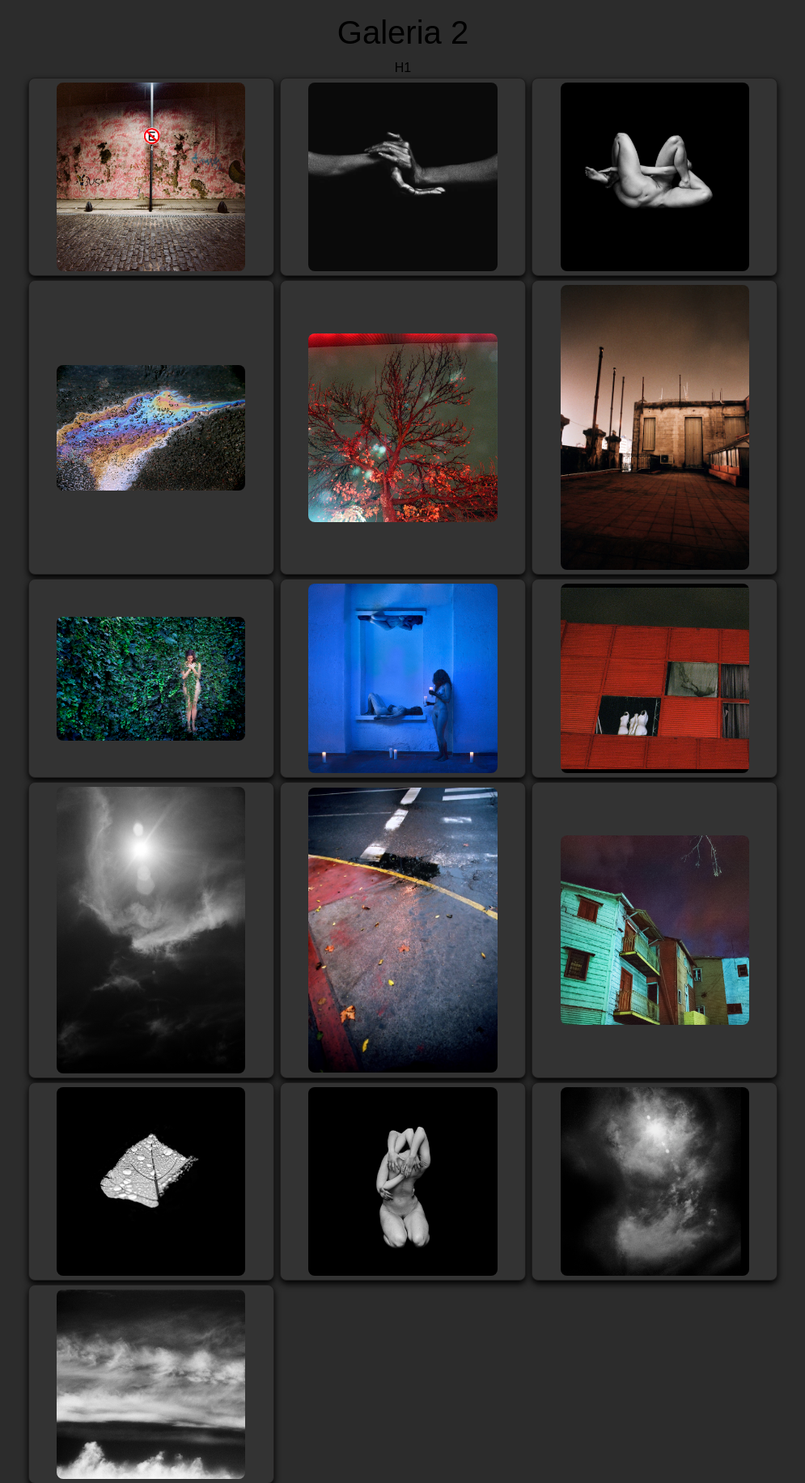
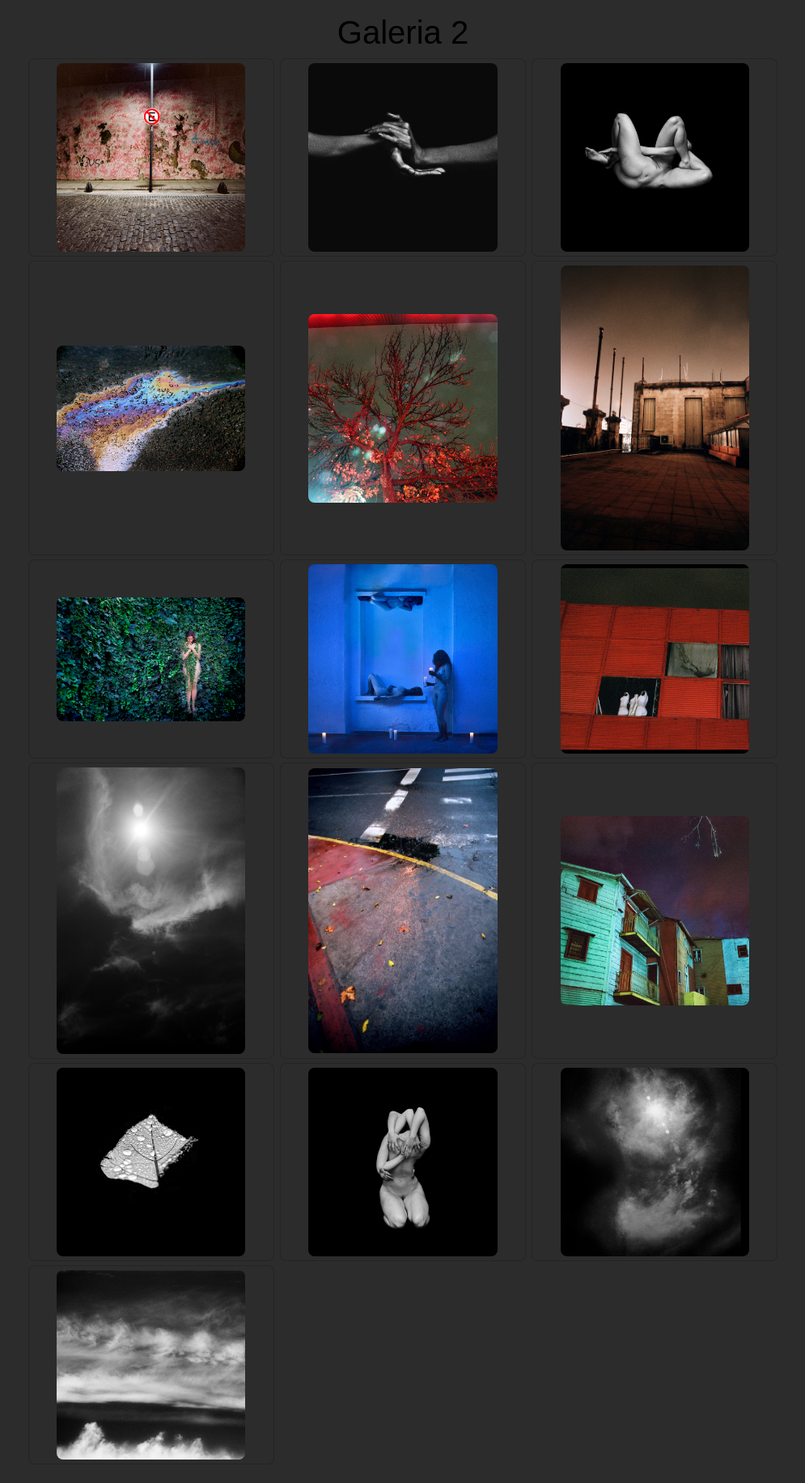
Before and after one commit to pfbrodon/brphtoflask, a Flask app: page /galeria_2 in a window 1280 px wide. Shown: the part 100-1932 px from the top of the page at 81% size, without its empty margins (142-1137 px from the left). After the commit the page ends 1903 px from the top, so only its background shows below. Run offline with Flask 3, Linux system fonts and the light colour scheme.

Commit message:
va de nuevo

```diff
--- a/static/css/galeria_2.css
+++ b/static/css/galeria_2.css
@@ -1,7 +1,8 @@
 .col {
     text-align: center;
 }
-h1{
+
+h1 {
     color: #000000;
 }
 
@@ -14,42 +15,43 @@ h1{
 }
 
 .galeria .card {
-    background-color: #333;
+    background-color: rgb(44, 44, 44);
     color: #fff;
     width: calc(33.33% - 5px);
     margin-bottom: 5px;
-    box-sizing: border-box;
-    border-color: #1f1e1e;
+    /*box-sizing: border-box;*/
+    /*border-color: #1f1e1e;*/
     border-radius: 8px;
     padding: 5px;
-    overflow: hidden; /* Para que las esquinas redondeadas se apliquen correctamente */
+    /*overflow: hidden;*
+    /* Para que las esquinas redondeadas se apliquen correctamente */
     position: relative;
-    box-shadow: 0 4px 8px rgb(0, 0, 0);
-    transition: box-shadow 0.3s ease; /* Transición suave para el efecto de sombra */
-}
-.galeria .card:hover {
-    box-shadow: 0 8px 16px rgba(0, 0, 0, 0.5); /* Efecto de sombra al pasar el ratón */
-    /*transform: scale(1.1); /* Efecto de escala al pasar el ratón */
-
+    /*box-shadow: 0 4px 8px rgb(0, 0, 0);
+    transition: box-shadow 0.3s ease;
+    /* Transición suave para el efecto de sombra */
 }
 
-.galeria .card  img {
+.galeria .card img {
     width: 80%;
     border-radius: 8px;
-    transition: transform 0.3s ease; /* Transición suave para el efecto de escala */
+    transition: transform 0.3s ease;
+    /* Transición suave para el efecto de escala */
 }
+
 .galeria .card:hover img {
-    transform: scale(1.1); /* Efecto de escala al pasar el ratón */
+    transform: scale(1.1);
+    /* Efecto de escala al pasar el ratón */
 }
 
 .card-body {
     padding: 10px;
-    background-color: #474747;
+    background-color: rgb(44, 44, 44);
     border-radius: 6px;
 }
-.card-text{
+
+.card-text {
     color: #000000;
-    font-weight:100;
+    font-weight: 100;
 }
 
 .card-img-top {
@@ -57,9 +59,11 @@ h1{
     display: block;
 }
 
+
 /* Agrega estilos para el modal */
+
 .modal {
-    display:flex;
+    display: flex;
     position: fixed;
     z-index: 1;
     padding-top: 50px;
@@ -73,9 +77,9 @@ h1{
 
 .modal-content {
     margin: auto;
-    display:block;
+    display: block;
     max-width: 60%;
-    max-height:fit-content;
+    max-height: fit-content;
 }
 
 .close {
--- a/templates/galeria_2.html
+++ b/templates/galeria_2.html
@@ -1,5 +1,4 @@
-<link rel="stylesheet" href="{{ url_for('static', filename='css/galeria_2.css') }}">
-{% extends 'layout.html' %} {% block body %}
+<link rel="stylesheet" href="{{ url_for('static', filename='css/galeria_2.css') }}"> {% extends 'layout.html' %} {% block body %}
 <br>
 <br>
 <br>
@@ -8,7 +7,6 @@
     <div class="row">
         <div class="col">
             <H1>Galeria 2</H1>
-            H1
         </div>
     </div>
     <div class="row justify-content-center align-items-center">
@@ -16,9 +14,8 @@
             <div class="galeria">
                 {% for imagen in imagenes %}
                 <!--<img src="{{ url_for('static', filename='images/' + imagen) }}" alt="{{ imagen }}">-->
-                <div class="card" onclick="abrirModal('{{ url_for('static', filename = 'images/' + imagen) }}','{{ imagen }}')" >
-                    <img src="{{ url_for('static', filename='images/' + imagen) }}" alt="{{ imagen }}"
-                        class="card-img-top" alt="...">
+                <div class="card" onclick="abrirModal('{{ url_for('static', filename = 'images/' + imagen) }}','{{ imagen }}')">
+                    <img src="{{ url_for('static', filename='images/' + imagen) }}" alt="{{ imagen }}" class="card-img-top" alt="...">
                     <!--<div class="card-body">
                         <p class="card-text">Some quick example text to build on the card title and make up the bulk of
                             the card's content.</p>
```
